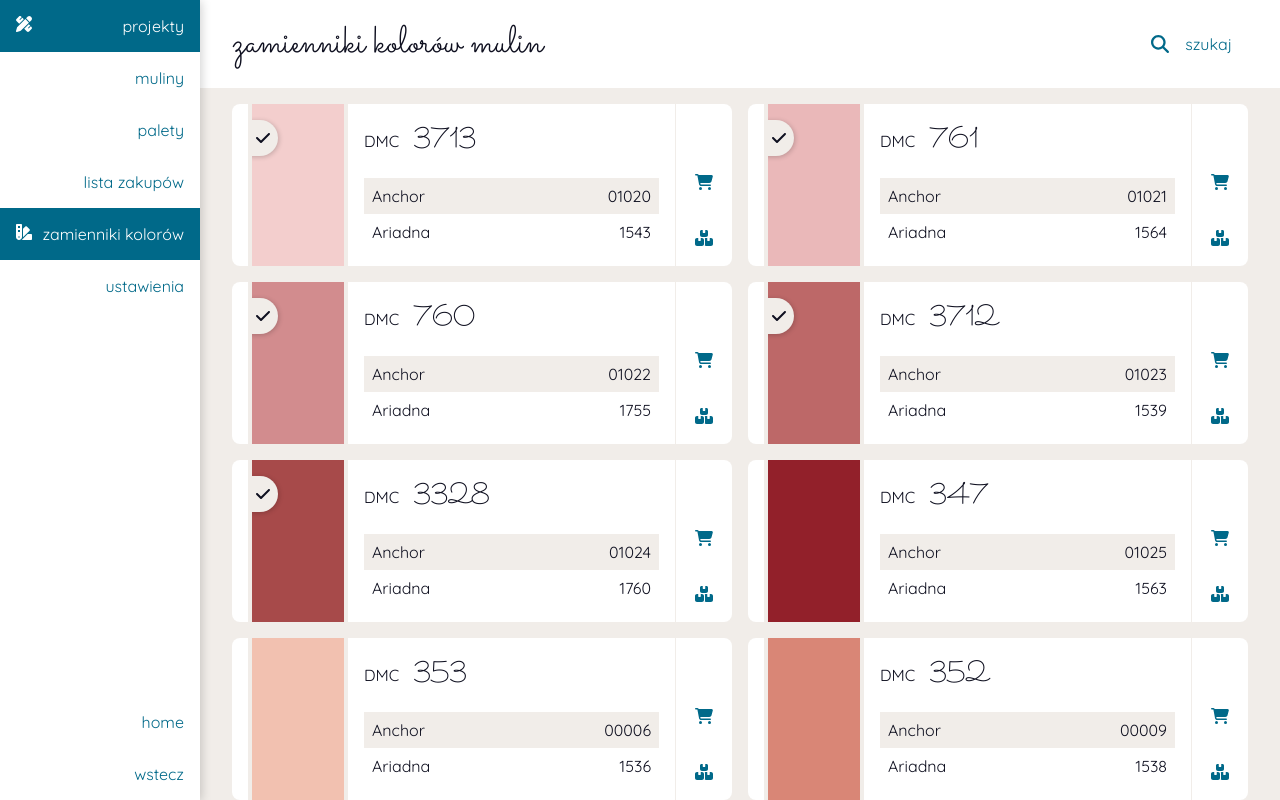
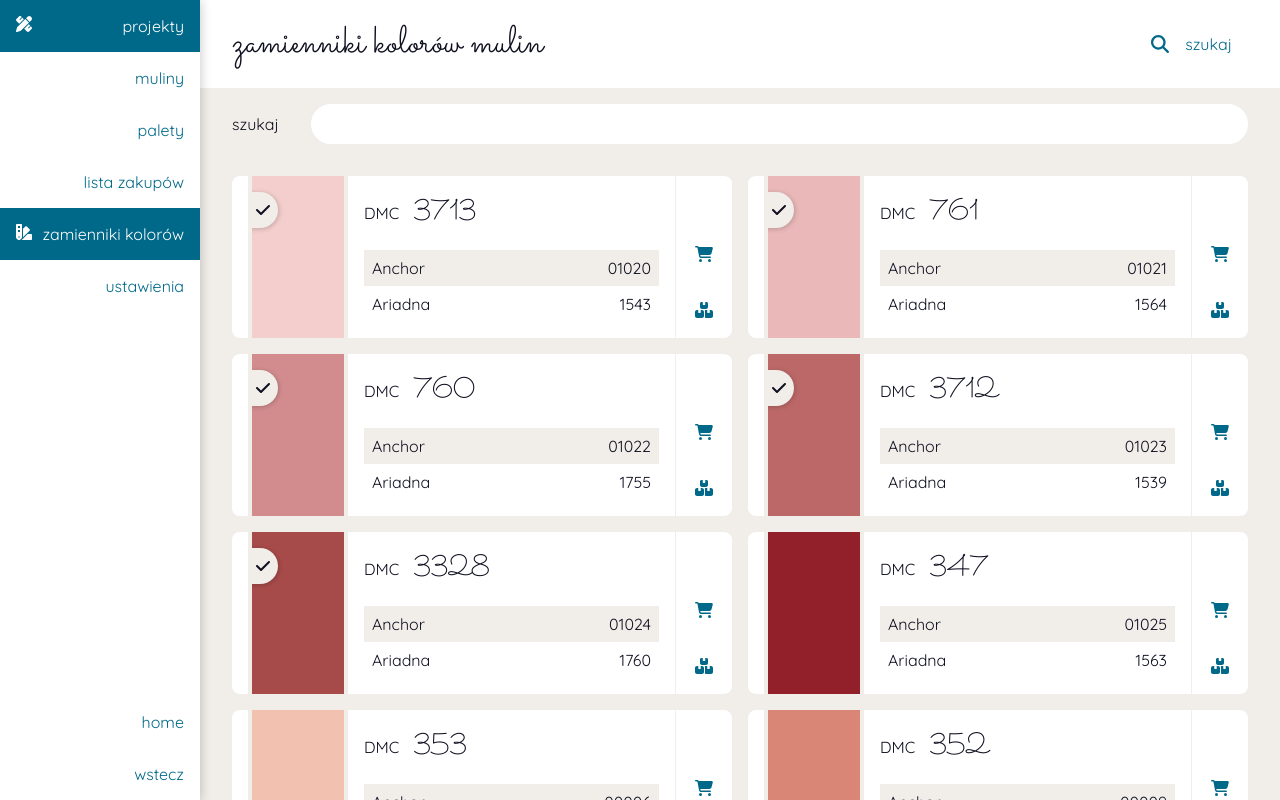
Before and after one commit to edworczak/embroiderers-essential, a React (Vite) app: page /substitutes in a window 1280 px wide. Shown: the top 800 px of the page. Built offline with nearby package versions, Linux system fonts and the light colour scheme.

Commit message:
Added search to substitutes

```diff
--- a/src/components/_common/card/card.jsx
+++ b/src/components/_common/card/card.jsx
@@ -2,12 +2,13 @@ import PropTypes from "prop-types";
 
 import { CardStyled } from "./card.styled";
 
-const Card = ({ children }) => {
-	return <CardStyled>{children}</CardStyled>;
+const Card = ({ children, exactMatch }) => {
+	return <CardStyled $exactMatch={exactMatch}>{children}</CardStyled>;
 };
 
 Card.propTypes = {
 	children: PropTypes.node,
+	exactMatch: PropTypes.bool,
 };
 
 export default Card;
--- a/src/components/_common/card/card.styled.jsx
+++ b/src/components/_common/card/card.styled.jsx
@@ -67,6 +67,7 @@ export const CardStyled = styled.div`
 	flex-direction: row;
 	justify-content: space-between;
 	min-height: 112px;
+    ${(props) => (props.$exactMatch ? "order: -1" : "")};
 	overflow: hidden;
 	position: relative;
 	transition: 300ms;
--- /dev/null
+++ b/src/components/_common/search/search.jsx
@@ -0,0 +1,17 @@
+import PropTypes from "prop-types";
+import Input from "../input/input";
+import { SearchWrapperStyled } from "./search.styled";
+
+const Search = ({ setState }) => {
+	return (
+		<SearchWrapperStyled>
+			<Input label={"szukaj"} id={"search"} setState={setState}/>
+		</SearchWrapperStyled>
+	);
+};
+
+Search.propTypes = {
+	setState: PropTypes.any,
+};
+
+export default Search;
--- /dev/null
+++ b/src/components/_common/search/search.styled.jsx
@@ -0,0 +1,18 @@
+import styled from "styled-components";
+import { theme } from "../../../shared-styles/theme.styled";
+import { InputStyled, InputWrapperStyled } from "../input/input.styled";
+import { RowStyled } from "../layout/layout.styled";
+
+export const SearchWrapperStyled = styled(RowStyled)`
+		${InputWrapperStyled} {
+				align-items: center;
+				flex-direction: row-reverse;
+				gap: ${theme.sizes.spacings.big};
+				justify-content: flex-start;
+		}
+
+		${InputStyled} {
+				flex-grow: 1;
+				height: 40px;
+		}
+`;
--- a/src/components/colour/colour.jsx
+++ b/src/components/colour/colour.jsx
@@ -12,10 +12,15 @@ import TableBody from "../_common/table/table-body";
 import TableRow from "../_common/table/table-row";
 import { ColourName } from "./colour.styled";
 
-const Colour = ({ colourID, description, collectionCTA, cartCTA, editCTA, deleteCTA, showSubstitutes = false }) => {
+const Colour = ({ colourID, description, collectionCTA, cartCTA, editCTA, deleteCTA, showSubstitutes = false, searchTerm = "" }) => {
 	const colour = colours.filter((colour) => {
 		return colour.id === colourID;
 	})[0];
+
+	const isSearchTerm =  colour.name.includes(searchTerm);
+	const isSearchExactMatch =  colour.name.toLowerCase() === searchTerm.toLowerCase();
+
+	if (!isSearchTerm) return null;
 
 	const isInStock = dummyUser.threads.filter((colour) => {
 		return colour.id === colourID;
@@ -26,7 +31,7 @@ const Colour = ({ colourID, description, collectionCTA, cartCTA, editCTA, delete
 	};
 
 	return (
-		<Card>
+		<Card exactMatch={isSearchExactMatch}>
 			<CardContent colour={colour.rgb} checkIcon={!!isInStock}>
 				<ColourName>
 					<span>{colour.brand}</span> {colour.name}
@@ -61,6 +66,7 @@ Colour.propTypes = {
 	deleteCTA: PropTypes.bool,
 	smallButtons: PropTypes.bool,
 	showSubstitutes: PropTypes.bool,
+	searchTerm: PropTypes.string,
 };
 
 export default Colour;
--- a/src/routes/substitutes.jsx
+++ b/src/routes/substitutes.jsx
@@ -1,4 +1,5 @@
 import { faSearch } from "@fortawesome/free-solid-svg-icons";
+import { useState } from "react";
 
 import Heading from "../components/_common/layout/heading";
 import { RowStyled } from "../components/_common/layout/layout.styled";
@@ -6,11 +7,15 @@ import Colour from "../components/colour/colour";
 import List from "../components/list/list";
 import colours from "../data/colours";
 import pl from "../data/pl";
+import Search from "../components/_common/search/search";
 
 const SubstitutesPage = () => {
+	const [searchTerm, setSearchTerm] = useState("");
+
 	return (
 		<>
 			<Heading title={pl.substitutes.title} CTA={{ label: "szukaj", icon: faSearch, onClick: "/search" }} />
+			<Search setState={setSearchTerm}/>
 			<RowStyled>
 				<List maxColumns={2}>
 					{colours.map((colour) => {
@@ -22,6 +27,7 @@ const SubstitutesPage = () => {
 								cartCTA={true}
 								smallButtons={true}
 								showSubstitutes={true}
+								searchTerm={searchTerm}
 							/>
 						);
 					})}
```
